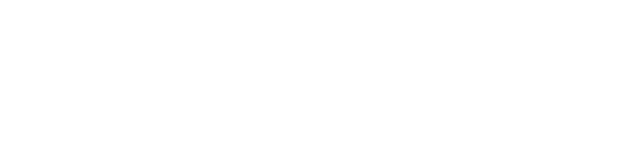
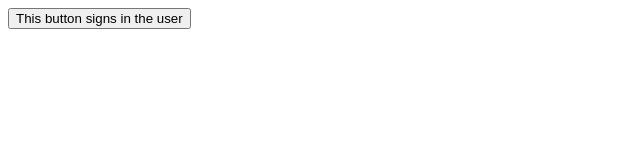
Before and after one commit to Brrenda-c/login-ui-cisneros, a plain HTML site: page index.html in a window 1280 px wide. Shown: the whole page, without its empty margins (0-640 px from the left). Drawn offline with Linux system fonts and the light colour scheme.

Commit message:
second commit

```diff
--- a/index.html
+++ b/index.html
@@ -3,9 +3,13 @@
 <head>
     <meta charset="UTF-8">
     <meta name="viewport" content="width=device-width, initial-scale=1.0">
-    <title>Document</title>
+    <title>Login UI</title>
 </head>
 <body>
+    <form action="Sign In">
+        <button type="text" placeholder="Sign In">This button signs in the user</button>
+    </form>
+
 
 </body>
 </html>
```
